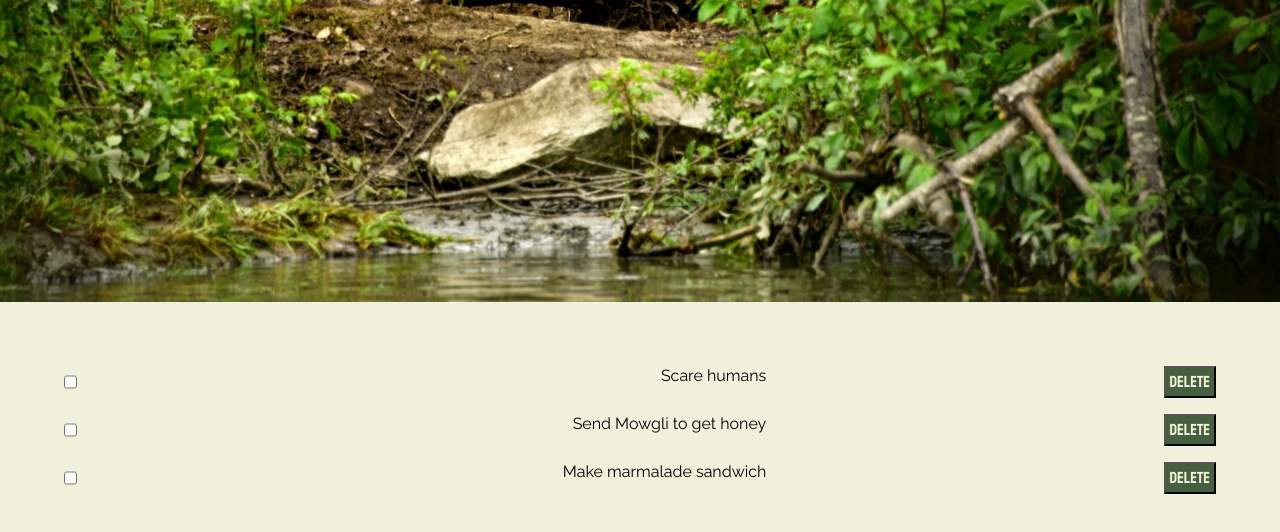
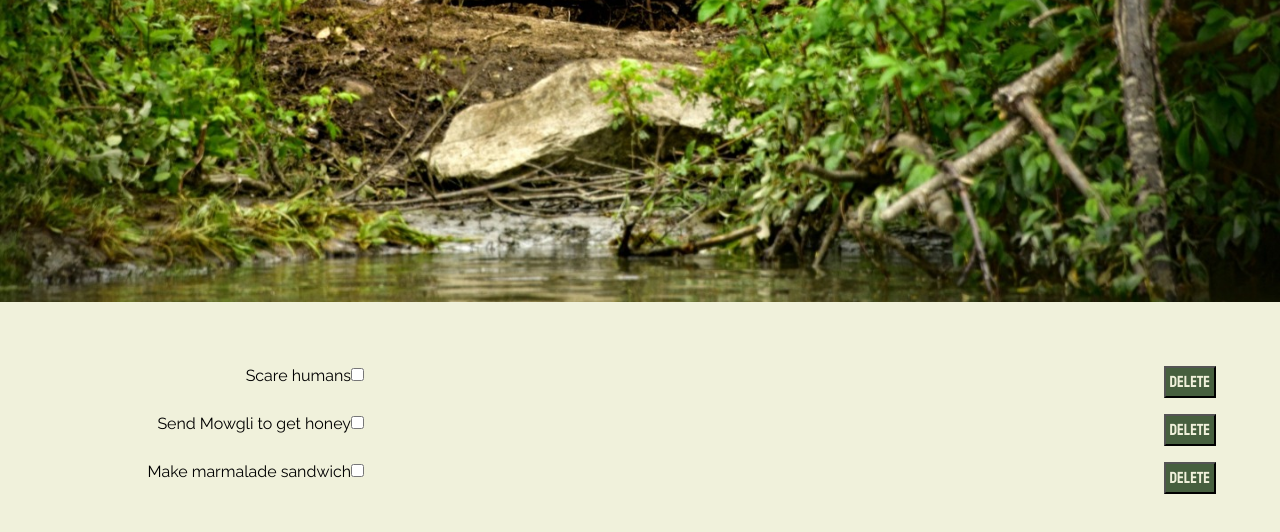
Before and after one commit to fac18/week2-ajnp-sbs-todolist, a website: page index.html in a window 1280 px wide. Shown: the part 466-998 px from the top of the page. Drawn offline with Linux system fonts and the light colour scheme; a web font is replaced by a local one.

Commit message:
fix checkbox done behaviour
co-authored-by alexandraom <alexandra.omahony1@gmail.com>

```diff
--- a/dom.js
+++ b/dom.js
@@ -7,9 +7,9 @@
   var addTodoForm = document.getElementById("add-todo");
 
   var state = [
-    { id: -3, description: "Scare humans" },
-    { id: -2, description: "Send Mowgli to get honey" },
-    { id: -1, description: "Make marmalade sandwich" }
+    { id: -3, description: "Scare humans", done: false },
+    { id: -2, description: "Send Mowgli to get honey", done: false },
+    { id: -1, description: "Make marmalade sandwich", done: false }
   ];
   console.log(state);
   // this is our initial todoList
@@ -17,29 +17,40 @@
   var createTodoNode = function(todo) {
     var todoNode = document.createElement("li");
 
+    // add span holding description
+    var label = document.createElement("label");
+    todoNode.appendChild(label);
+    label.setAttribute("for", todo.id);
+    if (todo.done) {
+      label.classList.add("checked");
+    }
+
+    console.log(todo.description);
+    label.textContent = todo.description;
+
     // add markTodo button
     var checkbox = document.createElement("input");
     checkbox.setAttribute("type", "checkbox");
     checkbox.setAttribute("id", todo.id);
 
-    todoNode.appendChild(checkbox);
+    label.appendChild(checkbox);
 
-    // add span holding description
-    var label = document.createElement("label");
-    todoNode.appendChild(label);
-    label.setAttribute("for", todo.id);
+    var paw = document.createElement("span");
+    label.appendChild(paw);
+    // you will need to use addEventListener
 
-    console.log(todo.description);
-    label.textContent = todo.description;
-
-    // you will need to use addEventListener
     todoNode.addEventListener("click", function(event) {
       if (checkbox.classList.contains("checked")) {
         checkbox.classList.remove("checked");
         label.classList.remove("checked");
+
+        var newState = todoFunctions.markTodo(state, todo.id);
+        update(newState);
       } else {
         checkbox.classList.add("checked");
         label.classList.add("checked");
+        var newState = todoFunctions.markTodo(state, todo.id);
+        update(newState);
       }
     });
 
--- a/style.css
+++ b/style.css
@@ -72,7 +72,7 @@ li {
   padding: 8px;
 }
 
-input:checked + label {
+.checked {
   text-decoration: line-through;
 }
 
```
